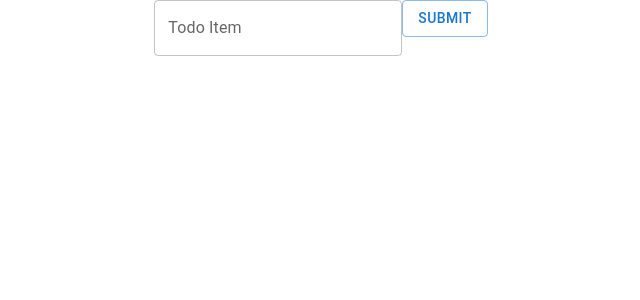
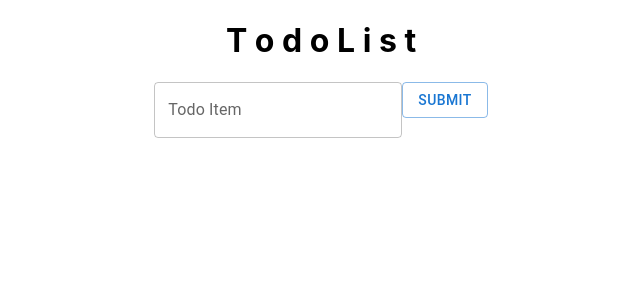
Before and after one commit to mooseonpark/react-todo, a React (Create React App) app: page / in a window 1280 px wide. Shown: the top 300 px of the page, without its empty margins (319-959 px from the left). Built offline with nearby package versions, Linux system fonts and the light colour scheme.

Commit message:
[4/n] Create TodoItemInputField: Add onSubmit callback as props to TodoItemInputField

```diff
--- a/src/App.js
+++ b/src/App.js
@@ -5,8 +5,14 @@ import Button from '@mui/material/Button';
 
 const TodoItemInputField = (props) => {
 	const [input, setInput] = useState('');
+	const onSubmit = () => {
+		props.onSubmit(input);
+		setInput('');
+	};
+
 	return (
 		<div>
+			<h1>T o d o L i s t</h1>
 			<TextField
 				id="todo-item-input"
 				label="Todo Item"
@@ -14,7 +20,9 @@ const TodoItemInputField = (props) => {
 				onChange={(e) => setInput(e.target.value)}
 				value={input}
 			/>
-			<Button variant="outlined">Submit</Button>
+			<Button variant="outlined" onClick={onSubmit}>
+				Submit
+			</Button>
 		</div>
 	);
 };
@@ -22,7 +30,7 @@ const TodoItemInputField = (props) => {
 function App() {
 	return (
 		<div className="App">
-			<TodoItemInputField />
+			<TodoItemInputField onSubmit={() => {}} />
 		</div>
 	);
 }
```
